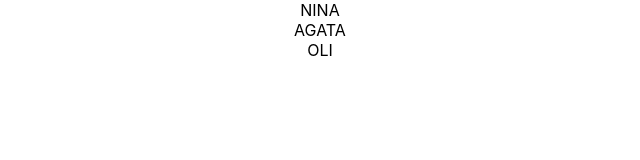
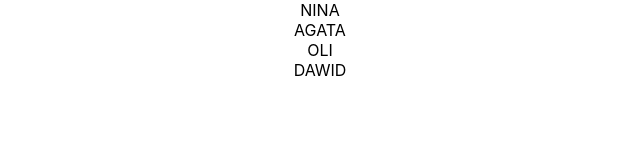
Before and after one commit to rvai00/monocykl_projekt, a React (Create React App) app: page / in a window 1280 px wide. Shown: the top 160 px of the page, without its empty margins (320-960 px from the left). Built offline with nearby package versions, Linux system fonts and the light colour scheme.

Commit message:
Dodanie swych danych

```diff
--- a/src/data/users.js
+++ b/src/data/users.js
@@ -2,5 +2,6 @@ export const users = [
     {name:"Nina", surname: "Niewińska"},
     {name:"Agata", surname:"Sawicka"},
     {name:"Oli", surname:"Wasiuk"},
+    {name:"Dawid", surname:"Pawlak"},
 
 ]
```
